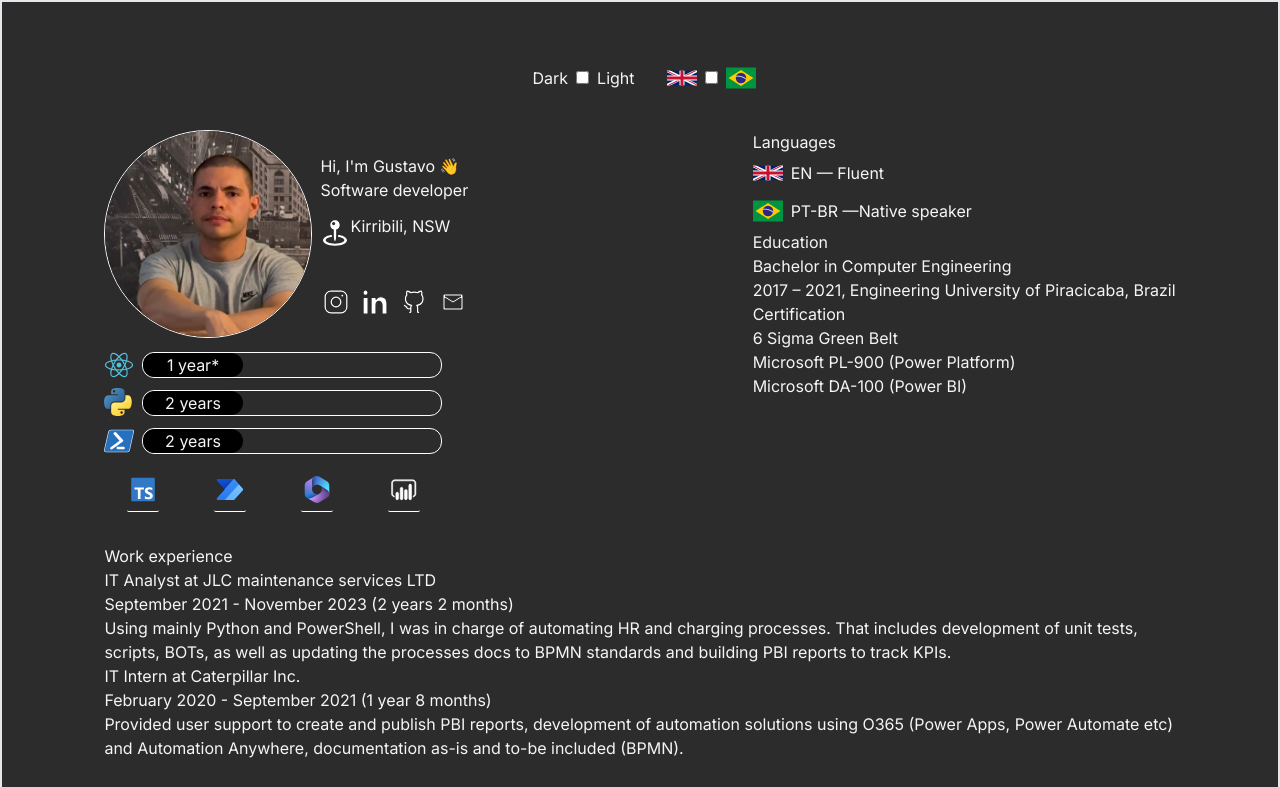
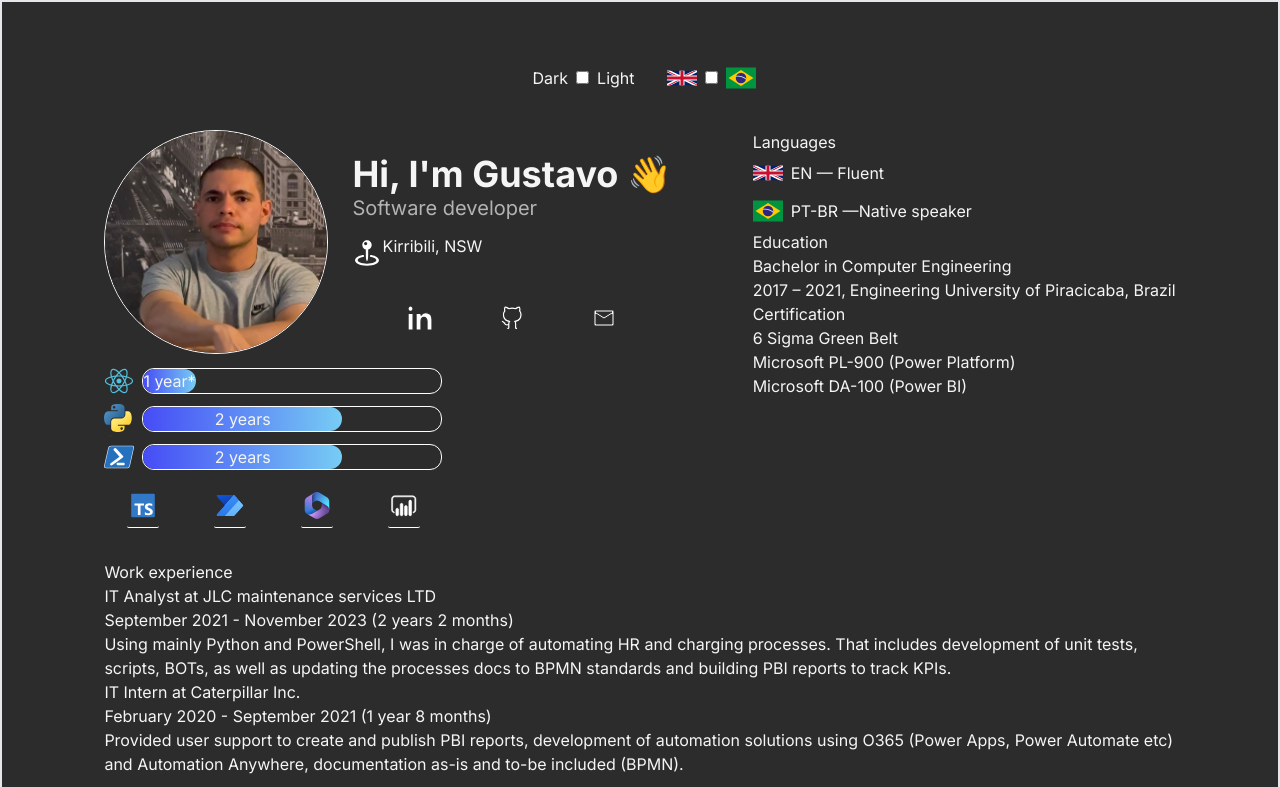
Before and after one commit to gstvcalca/Mycv_v1, a React (Vite) app: page / in a window 1280 px wide. Shown: the top 787 px of the page. Built offline with nearby package versions, Linux system fonts and the light colour scheme.

Commit message:
feat: years of experience dinamically set

```diff
--- a/src/components/experience_item.tsx
+++ b/src/components/experience_item.tsx
@@ -15,7 +15,7 @@ export function ExperienceItem({
       {svgElement}
       <div className="experience_bar flex items-center border-[1px] border-white rounded-xl w-[300px]">
         <div
-          className="actual_experience w-1/3 flex items-center justify-center bg-black rounded-xl"
+          className={"actual_experience w-" + years + "/3 flex items-center justify-center bg-gradient-to-r from-bg-gradient-start to-bg-gradient-end rounded-xl"}
           title={title}>
           <span>
             {years} <span data-118n="year">year{years > 1 ? "s" : null}</span>
--- a/src/index.tsx
+++ b/src/index.tsx
@@ -37,17 +37,17 @@ export function MainPage() {
         </div>
         <div className="flex flex-1 w-full">
           <div className="flex-1 header-container">
-            <div className="header-description flex gap-2">
+            <div className="header-description flex gap-6">
               <div className="w-fit">
                 <img
                   src="IMG_2081.jpg"
-                  className="size-52 rounded-full border-white border-solid border-[1px]"
+                  className="size-56 rounded-full border-white border-solid border-[1px]"
                 />
               </div>
               <div className="flex flex-col py-6 justify-between">
                 <div>
-                  <h1 data-118n="greeting">Hi, I'm Gustavo 👋</h1>
-                  <h3 data-118n="position">Software developer</h3>
+                  <h1 data-118n="greeting" className="text-4xl font-bold text-text-primary">Hi, I'm Gustavo 👋</h1>
+                  <h3 data-118n="position" className="text-xl font-normal text-text-secondary">Software developer</h3>
                   <div className="location flex py-3">
                     <svg
                       className="icon"
@@ -63,13 +63,7 @@ export function MainPage() {
                 </div>
                 <div className="social_media">
                   <div className="social_icons flex gap-3 justify-evenly">
-                    <div className="button_bg">
-                      <a
-                        href="https://www.instagram.com/gstvcalca/"
-                        target="_blank">
-                        <InstagramSVG className="stroke-1 stroke-bg-primary size-6" />
-                      </a>
-                    </div>
+
                     <div className="button_bg">
                       <a
                         href="https://www.linkedin.com/in/gcalca/"
@@ -83,7 +77,7 @@ export function MainPage() {
                       </a>
                     </div>
                     <div className="button_bg">
-                      <a href="mailto:gstv.calca@gmail.com">
+                      <a href="mailto:gstv.calca@gmail.com" target="_blank">
                         <EmailSVG className="stroke-1 stroke-bg-primary size-6" />
                       </a>
                     </div>
```
